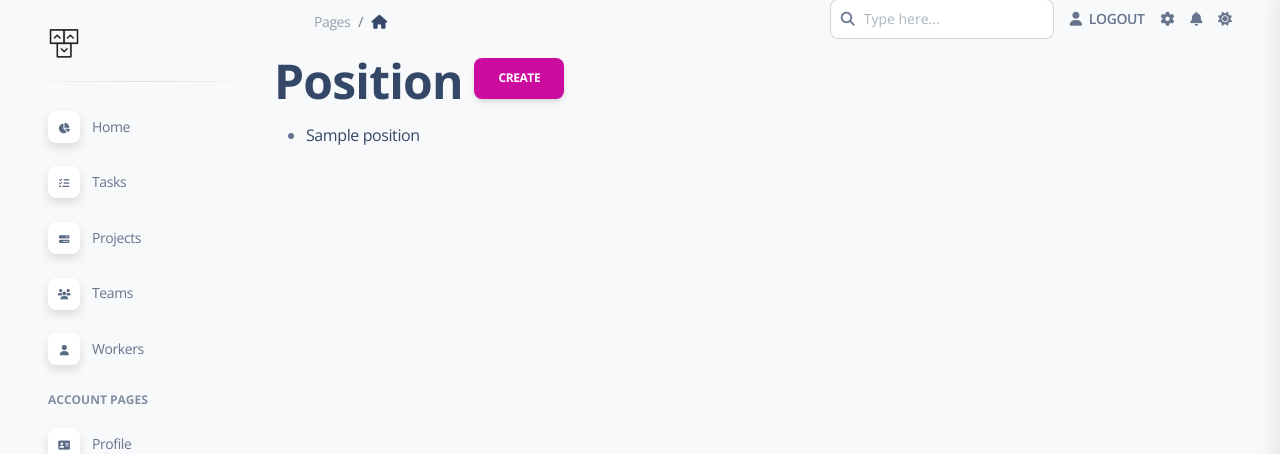
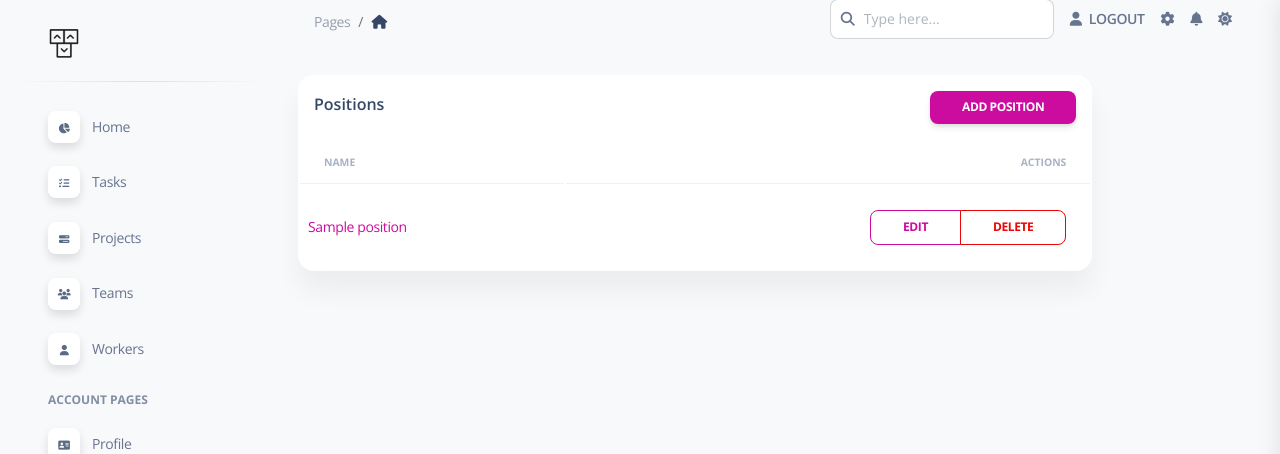
Before and after one commit to TenbReala/IT_company_task_manager, a Django app: page /position/ in a window 1280 px wide. Shown: the part 13-467 px from the top of the page. Run offline with Django 5.2, Linux system fonts and the light colour scheme; tables that the repository leaves empty hold one stand-in row (values such as "Sample post"); some libraries are stand-ins or nearby versions.

Commit message:
refactor: improve Position templates layout and actions

```diff
--- a/templates/task_manager/position_list.html
+++ b/templates/task_manager/position_list.html
@@ -1,22 +1,54 @@
 {% extends "base.html" %}
 
-
 {% block title %}
-	<title>Position</title>
+	<title>Positions</title>
 {% endblock %}
 
 {% block content %}
-	<h1>
-    Position
-    <a href="{% url 'task_manager:position-create' %}" class="btn btn-primary link-to-page">Create</a>
-  </h1>
-  <ul>
-    {% for position in position_list %}
-      <li>
-        <a href="{% url 'task_manager:position-detail' pk=position.id %}">
-          {{ position.name }}
-        </a>
-      </li>
-    {% endfor %}
-  </ul>
+<div class="container-fluid py-4">
+  <div class="row">
+    <div class="col-12 col-lg-10">
+      <div class="card">
+        <div class="card-header pb-0 p-3 d-flex justify-content-between">
+          <h6 class="mb-0">Positions</h6>
+          <a href="{% url 'task_manager:position-create' %}" class="btn btn-sm btn-primary">Add Position</a>
+        </div>
+        <div class="table-responsive">
+          <table class="table align-items-center mb-0">
+            <thead>
+              <tr>
+                <th class="text-uppercase text-secondary text-xxs font-weight-bolder opacity-7">Name</th>
+                <th class="text-uppercase text-secondary text-xxs font-weight-bolder opacity-7 text-end pe-4">Actions</th>
+              </tr>
+            </thead>
+            <tbody>
+              {% for position in object_list %}
+              <tr>
+                <td class="align-middle">
+                  <a href="{% url 'task_manager:position-detail' position.pk %}" class="text-sm text-primary">{{ position.name }}</a>
+                </td>
+                <td class="text-end align-bottom pt-4 pe-4">
+                  <div class="btn-group" role="group">
+                    <a href="{% url 'task_manager:position-update' position.pk %}" class="btn btn-sm btn-outline-primary">Edit</a>
+                    <button
+                      type="button"
+                      class="btn btn-sm btn-outline-danger"
+                      data-bs-toggle="modal"
+                      data-bs-target="#confirmModal"
+                      data-message="Are you sure you want to delete '{{ position.name }}'?"
+                      data-action="{% url 'task_manager:position-delete' position.pk %}">
+                      Delete
+                    </button>
+                  </div>
+                </td>
+              </tr>
+              {% endfor %}
+            </tbody>
+          </table>
+        </div>
+        {% block pagination %}{% include "includes/pagination.html" %}{% endblock %}
+      </div>
+    </div>
+  </div>
+</div>
 {% endblock %}
```
Also changed, not shown: templates/task_manager/position_confirm_delete.html (+21 -9 lines), templates/task_manager/position_detail.html (+26 -10 lines), templates/task_manager/position_form.html (+18 -8 lines).
